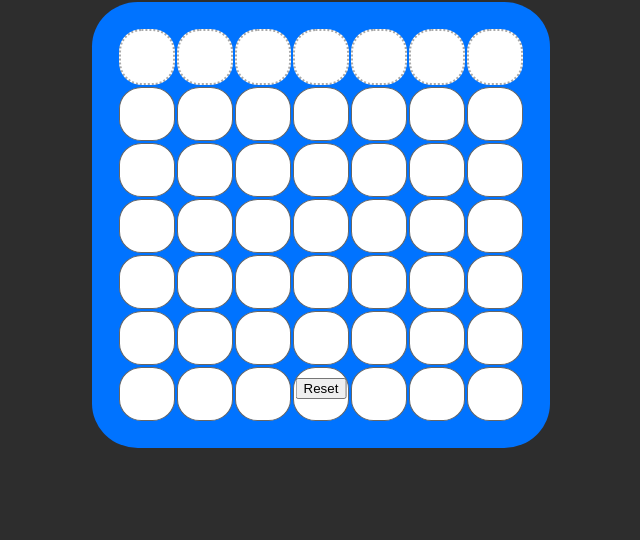
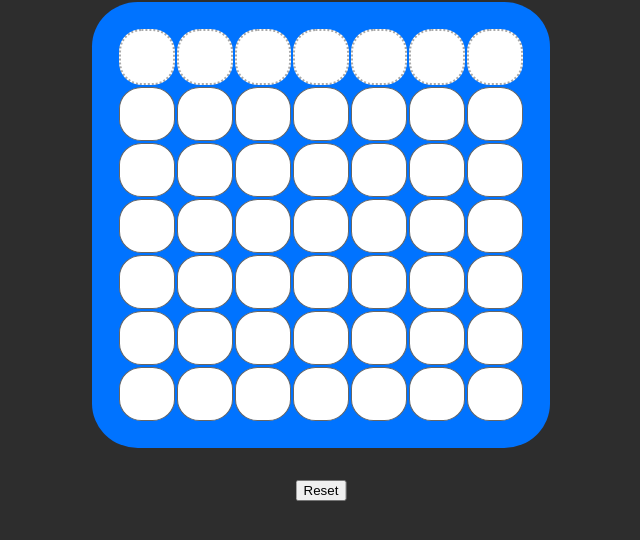
Before and after one commit to stantheblan/connectFour, a plain HTML site: page index.html in a window 1280 px wide. Shown: the part 78-618 px from the top of the page, without its empty margins (319-959 px from the left). Drawn offline with Linux system fonts and the light colour scheme.

Commit message:
Update style.css

```diff
--- a/style.css
+++ b/style.css
@@ -55,9 +55,9 @@ h1 {
 
 
 .reset {
-    position: absolute;
+    position: relative;
     /* make reactive to page size */
-    top: 57%;
+    top: 550px;
     left: 50%;
     transform: translate(-50%);
 }
```
